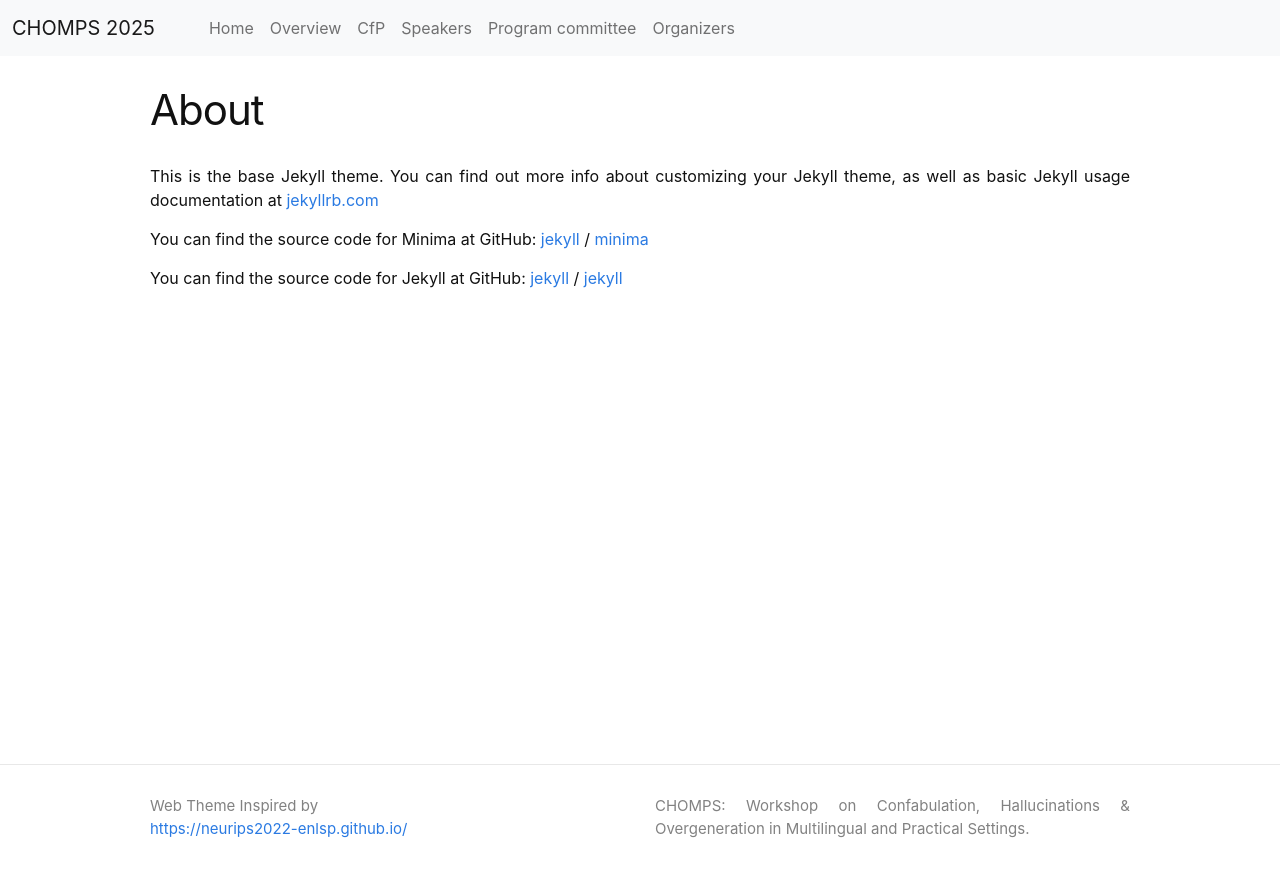
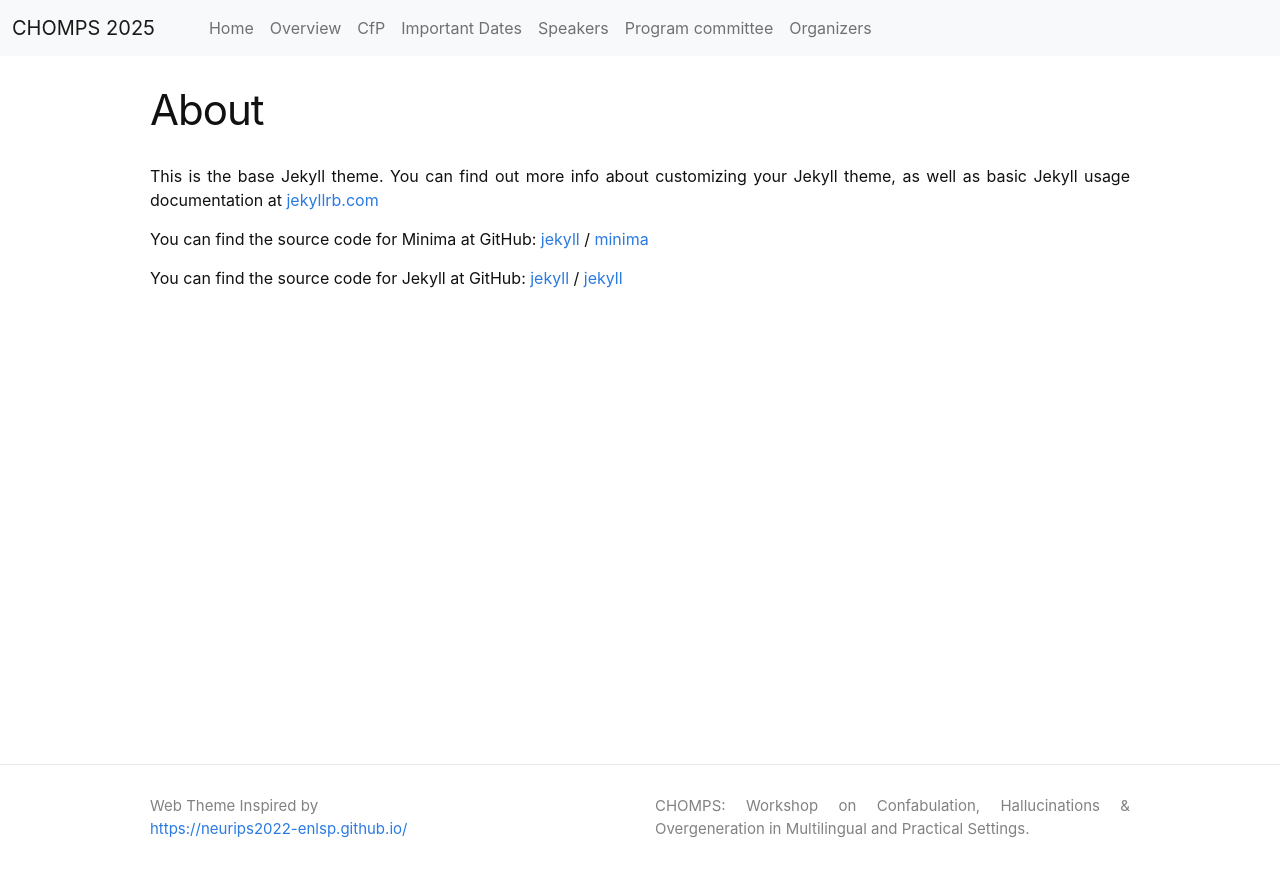
Before and after one commit to CHOMPS2025/chomps.github.io, a Jekyll site: the page built from about.md, in a window 1280 px wide. Shown: the top 877 px of the page. Built offline with Jekyll 4.4.1, drawn with Linux system fonts in a browser that asks for light colours; nearby versions of some CDN libraries.

Commit message:
added important dates button

```diff
--- a/_data/navigation.yml
+++ b/_data/navigation.yml
@@ -6,6 +6,8 @@
   url: index.html#overview
 - title: CfP
   url: index.html#call_for_papers
+- title: Important Dates
+  url: index.html#imp_dates
 #- title: Special Highlights
 #  url: index.html#highlights
 - title: Speakers
```
